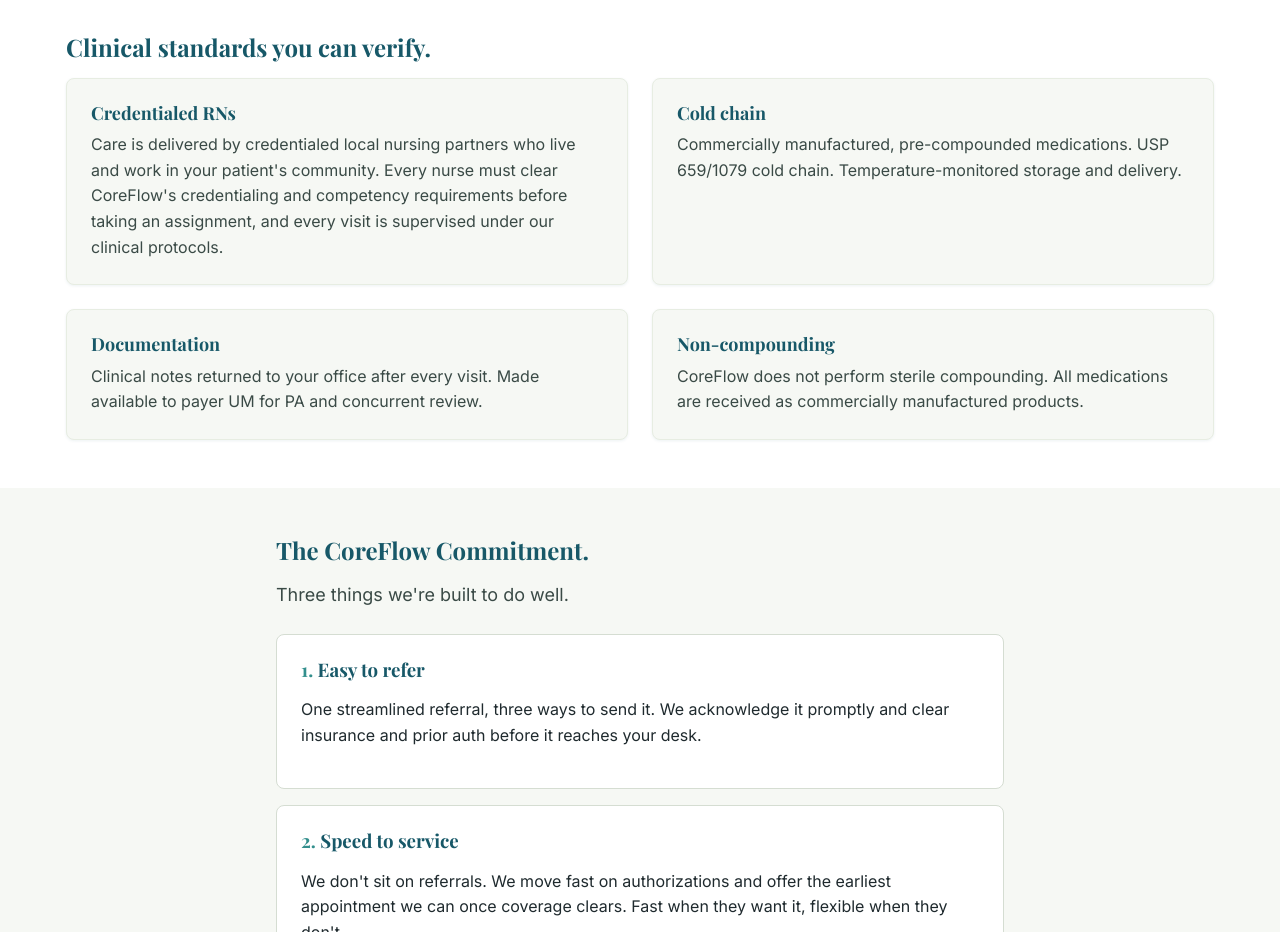
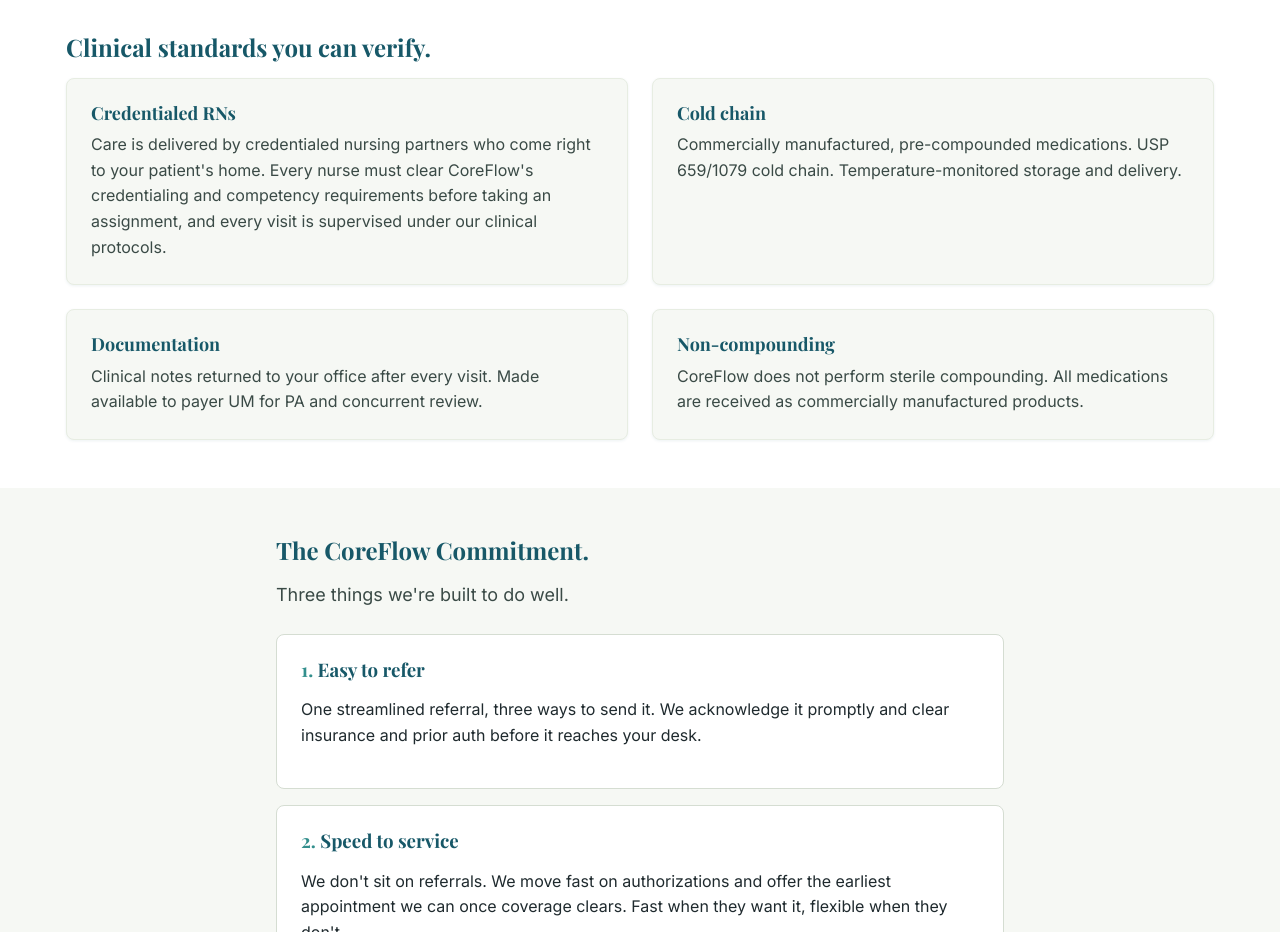
Before and after one commit to uplift-john/coreflowrx, an Eleventy site: page providers.njk in a window 1280 px wide. Shown: the part 1900-2832 px from the top of the page. Built offline with nearby package versions, Linux system fonts and the light colour scheme; Eleventy itself is replaced by a stand-in of ours; files that its build step writes are made by us from their sources.

Commit message:
Update providers.njk

```diff
--- a/providers.njk
+++ b/providers.njk
@@ -57,7 +57,7 @@
  <div class="container">
  <h2 class="section-title">Clinical standards you can verify.</h2>
  <div class="grid grid--2">
- <div class="card card--soft"><h3>Credentialed RNs</h3><p>Care is delivered by credentialed local nursing partners who live and work in your patient's community. Every nurse must clear CoreFlow's credentialing and competency requirements before taking an assignment, and every visit is supervised under our clinical protocols.</p></div>
+ <div class="card card--soft"><h3>Credentialed RNs</h3><p>Care is delivered by credentialed nursing partners who come right to your patient's home. Every nurse must clear CoreFlow's credentialing and competency requirements before taking an assignment, and every visit is supervised under our clinical protocols.</p></div>
  <div class="card card--soft"><h3>Cold chain</h3><p>Commercially manufactured, pre-compounded medications. USP 659/1079 cold chain. Temperature-monitored storage and delivery.</p></div>
  <div class="card card--soft"><h3>Documentation</h3><p>Clinical notes returned to your office after every visit. Made available to payer UM for PA and concurrent review.</p></div>
  <div class="card card--soft"><h3>Non-compounding</h3><p>CoreFlow does not perform sterile compounding. All medications are received as commercially manufactured products.</p></div>
```
